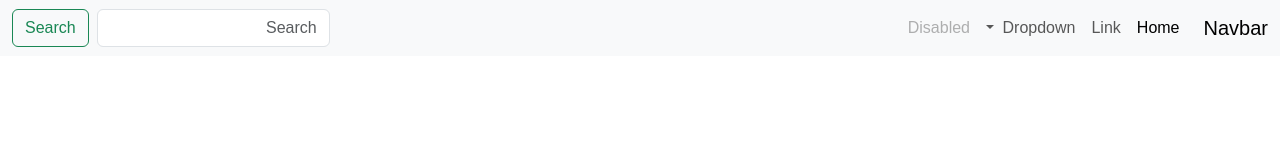
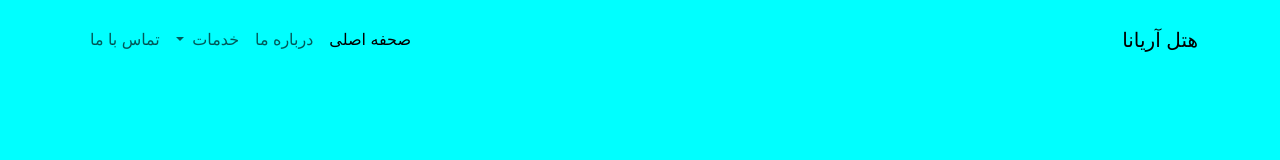
Before and after one commit to nayabnaeiba19-pixel/fresh-garden, a plain HTML site: page index.html in a window 1280 px wide. Shown: the top 160 px of the page. Drawn offline with nearby package versions, Linux system fonts and the light colour scheme; a web font is replaced by a local one.

Commit message:
header finishe

```diff
--- a/index.html
+++ b/index.html
@@ -18,9 +18,9 @@
   <body>
     <!-- header -->
     <header>
-      <nav class="navbar navbar-expand-lg bg-body-tertiary">
-        <div class="container-fluid">
-          <a class="navbar-brand" href="#">Navbar</a>
+      <nav class="navbar navbar-expand-lg navbar-light fixed-top " id="header">
+        <div class="container">
+          <a class="navbar-brand" href="#">هتل آریانا</a>
           <button
             class="navbar-toggler"
             type="button"
@@ -33,12 +33,12 @@
             <span class="navbar-toggler-icon"></span>
           </button>
           <div class="collapse navbar-collapse" id="navbarSupportedContent">
-            <ul class="navbar-nav me-auto mb-2 mb-lg-0">
+            <ul class="navbar-nav ms-auto mb-2 mb-lg-0">
               <li class="nav-item">
-                <a class="nav-link active" aria-current="page" href="#">Home</a>
+                <a class="nav-link active" aria-current="page" href="#">صحفه اصلی</a>
               </li>
               <li class="nav-item">
-                <a class="nav-link" href="#">Link</a>
+                <a class="nav-link" href="#">درباره ما</a>
               </li>
               <li class="nav-item dropdown">
                 <a
@@ -48,36 +48,39 @@
                   data-bs-toggle="dropdown"
                   aria-expanded="false"
                 >
-                  Dropdown
+                  خدمات
                 </a>
                 <ul class="dropdown-menu">
-                  <li><a class="dropdown-item" href="#">Action</a></li>
-                  <li><a class="dropdown-item" href="#">Another action</a></li>
+                  <li><a class="dropdown-item" href="#">رزور</a></li>
+                  <li><a class="dropdown-item" href="#">اتاق ها</a></li>
                   <li><hr class="dropdown-divider" /></li>
                   <li>
-                    <a class="dropdown-item" href="#">Something else here</a>
+                    <a class="dropdown-item" href="#">گالری</a>
                   </li>
                 </ul>
               </li>
               <li class="nav-item">
-                <a class="nav-link disabled" aria-disabled="true">Disabled</a>
+                <a class="nav-link ">تماس با ما</a>
               </li>
             </ul>
-            <form class="d-flex" role="search">
-              <input
-                class="form-control me-2"
-                type="search"
-                placeholder="Search"
-                aria-label="Search"
-              />
-              <button class="btn btn-outline-success" type="submit">
-                Search
-              </button>
-            </form>
           </div>
         </div>
       </nav>
     </header>
+    <section style="background: aqua;height: 1500px;">
+
+    </section>
+    <script>
+  window.addEventListener("scroll", function () {
+    const header = document.getElementById("header");
+
+    if (window.scrollY > 100) {
+      header.classList.add("header-scrolled");
+    } else {
+      header.classList.remove("header-scrolled");
+    }
+  });
+</script>
 
     <script src="https://cdn.jsdelivr.net/npm/bootstrap@5.3.8/dist/js/bootstrap.bundle.min.js"></script>
   </body>
--- a/style.css
+++ b/style.css
@@ -1,2 +1,16 @@
-body{font-family: Vazir, sans-serif;
-direction: rtl;}
+body {
+  font-family: Vazir, sans-serif;
+  direction: rtl;
+}
+/* header */
+
+#header {
+  transition:all 0.4s;
+  padding: 20px 0;
+}
+
+.header-scrolled {
+  background: #fff;
+  box-shadow: 0px 2px 20px rgba(1, 41, 112, 0.1);
+}
+/* intro */
```
